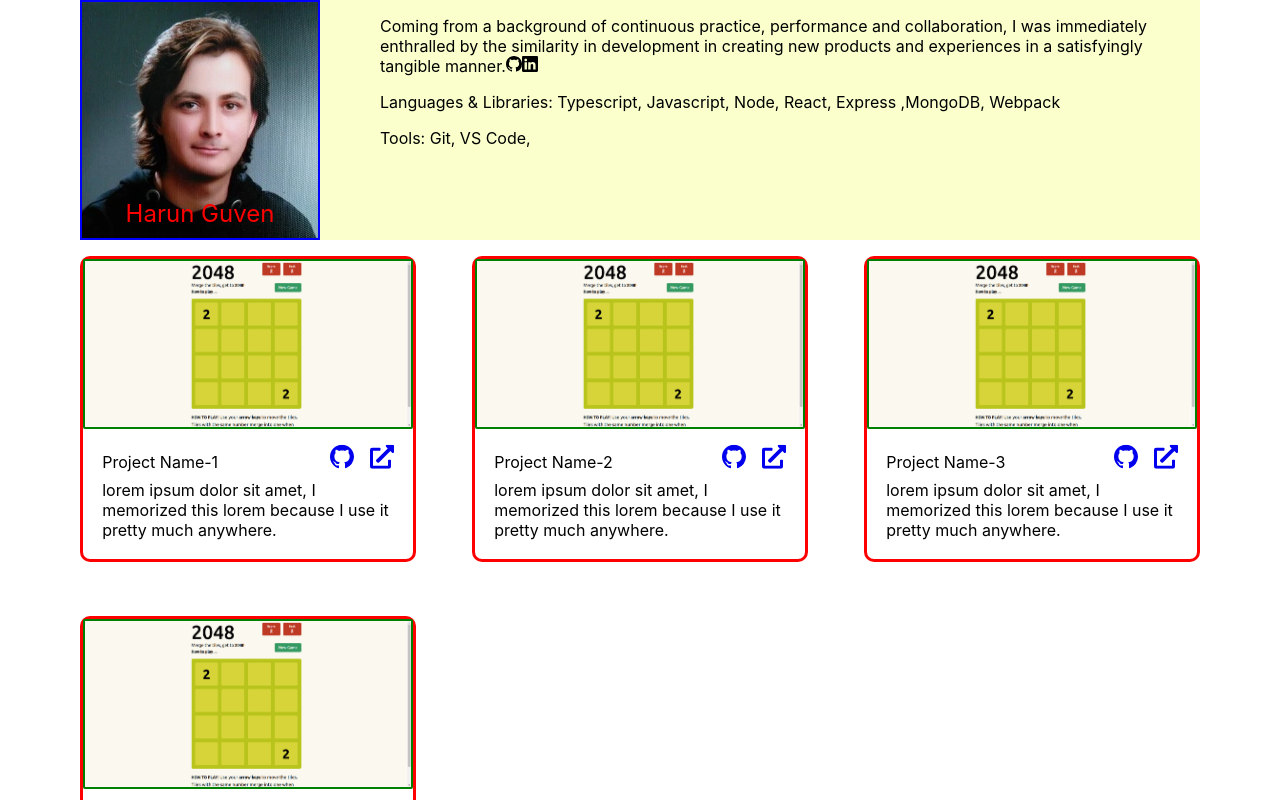
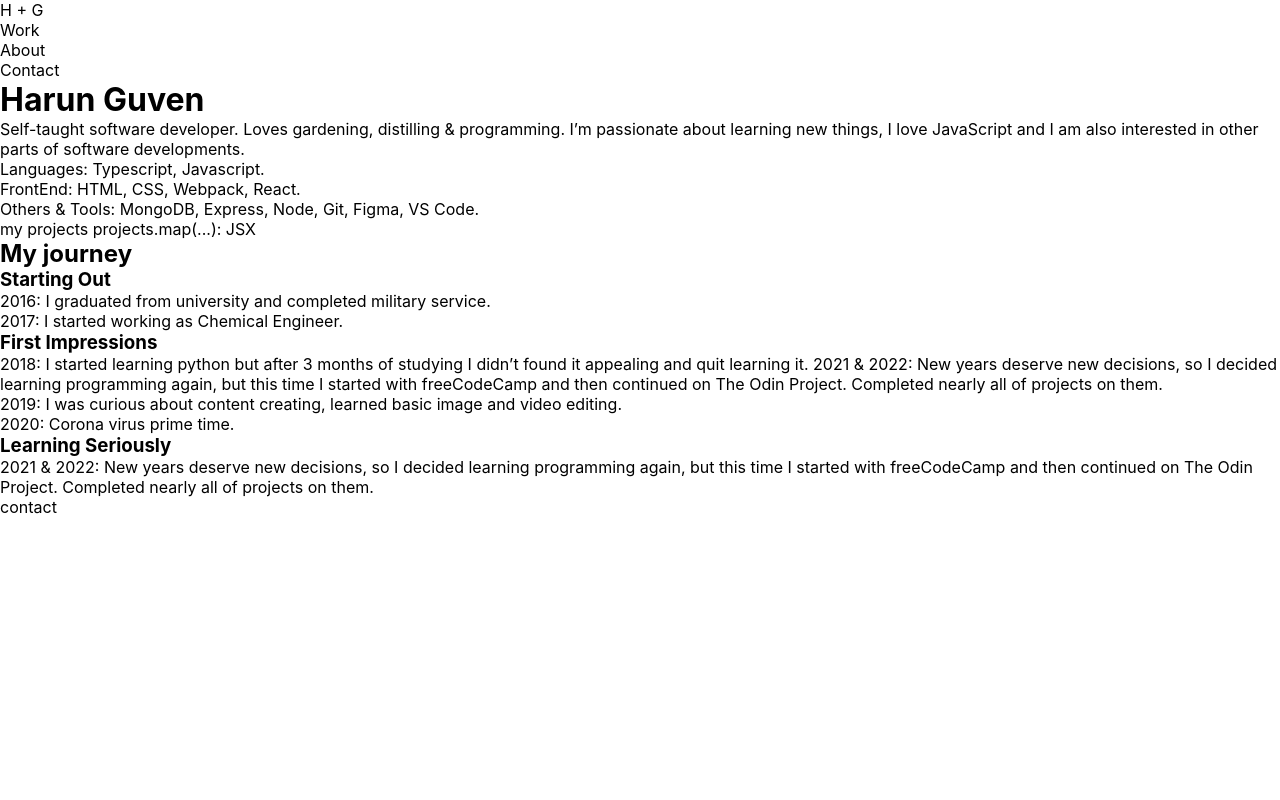
Before and after one commit to harunfr/harun-guven-com, a React (Create React App) app: page / in a window 1280 px wide. Shown: the top 800 px of the page. Built offline with nearby package versions, Linux system fonts and the light colour scheme.

Commit message:
new layouts structure defined

```diff
--- a/src/App.tsx
+++ b/src/App.tsx
@@ -1,7 +1,6 @@
 import React from 'react';
 
-import Header from './components/Header';
-import Projects from './components/Projects';
+// import Projects from './components/Projects';
 import GlobalStyle from './styles/global';
 import MainContainer from './styles/MainContainer';
 
@@ -10,8 +9,97 @@ function App() {
     <>
       <GlobalStyle />
       <MainContainer>
-        <Header />
-        <Projects />
+        <nav>
+          <div className="my-necessary-icon">H + G</div>
+          <ul>
+            <li>Work</li>
+            <li>About</li>
+            <li>Contact</li>
+          </ul>
+        </nav>
+        <header>
+          <h1 className="my-name">Harun Guven</h1>
+          <div className="intro">
+            Self-taught software developer. Loves gardening, distilling &
+            programming. I’m passionate about learning new things, I love
+            JavaScript and I am also interested in other parts of software
+            developments.
+          </div>
+        </header>
+        <main>
+          <section className="languages & tools">
+            <div className="languages">
+              <span>Languages:</span>
+              {' '}
+              Typescript, Javascript.
+            </div>
+            <div className="front-end">
+              <span>FrontEnd:</span>
+              {' '}
+              HTML, CSS, Webpack, React.
+            </div>
+            <div className="others-and-tools">
+              <span>Others & Tools:</span>
+              {' '}
+              MongoDB, Express, Node, Git, Figma,
+              VS Code.
+            </div>
+          </section>
+          <section>my projects projects.map(...): JSX</section>
+          <section className="my-journey">
+            <h2>My journey</h2>
+            <div className="starting-out">
+              <h3>Starting Out</h3>
+              <div>
+                <span>2016:</span>
+                {' '}
+                I graduated from university and completed
+                military service.
+              </div>
+              <div>
+                <span>2017:</span>
+                {' '}
+                I started working as Chemical Engineer.
+              </div>
+            </div>
+            <div className="starting-out">
+              <h3>First Impressions</h3>
+              <div>
+                <span>2018:</span>
+                {' '}
+                I started learning python but after 3 months
+                of studying I didn’t found it appealing and quit learning it.
+                2021 & 2022: New years deserve new decisions, so I decided
+                learning programming again, but this time I started with
+                freeCodeCamp and then continued on The Odin Project. Completed
+                nearly all of projects on them.
+              </div>
+              <div>
+                <span>2019:</span>
+                {' '}
+                I was curious about content creating, learned
+                basic image and video editing.
+              </div>
+              <div>
+                <span>2020:</span>
+                {' '}
+                Corona virus prime time.
+              </div>
+            </div>
+            <div className="starting-out">
+              <h3>Learning Seriously</h3>
+              <div>
+                <span>2021 & 2022:</span>
+                {' '}
+                New years deserve new decisions, so I
+                decided learning programming again, but this time I started with
+                freeCodeCamp and then continued on The Odin Project. Completed
+                nearly all of projects on them.
+              </div>
+            </div>
+          </section>
+          <footer>contact</footer>
+        </main>
       </MainContainer>
     </>
   );
--- a/src/styles/MainContainer.tsx
+++ b/src/styles/MainContainer.tsx
@@ -1,12 +1,5 @@
 import styled from 'styled-components/macro';
 
-const MainContainer = styled.div`
-  /* border: 2px solid red; */
-  /* min-width: 95vw; */
-  /* min-height: 99vh; */
-  display: grid;
-  gap: 1rem;
-  padding: 0 5rem;
-`;
+const MainContainer = styled.div``;
 
 export default MainContainer;
```
